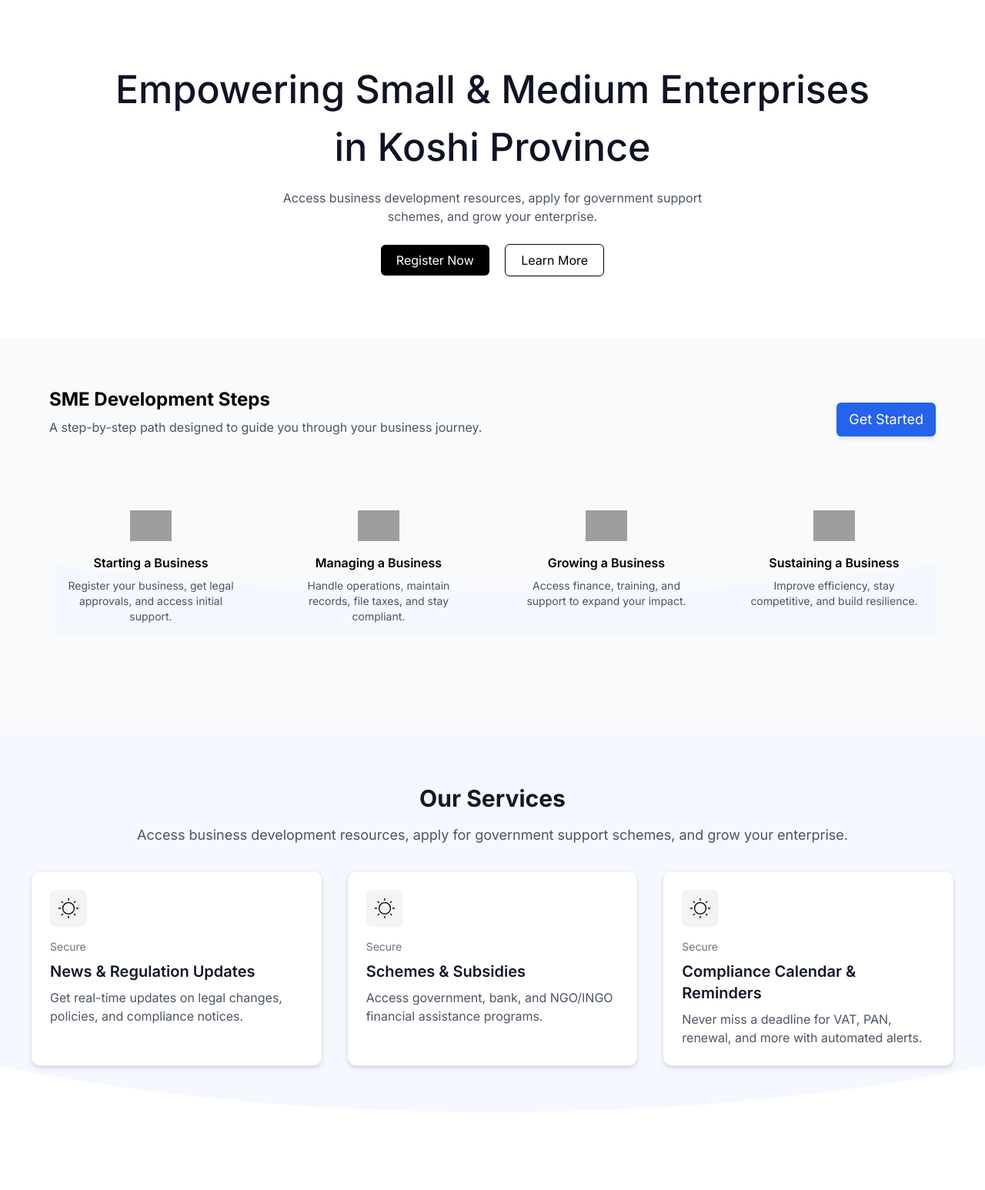
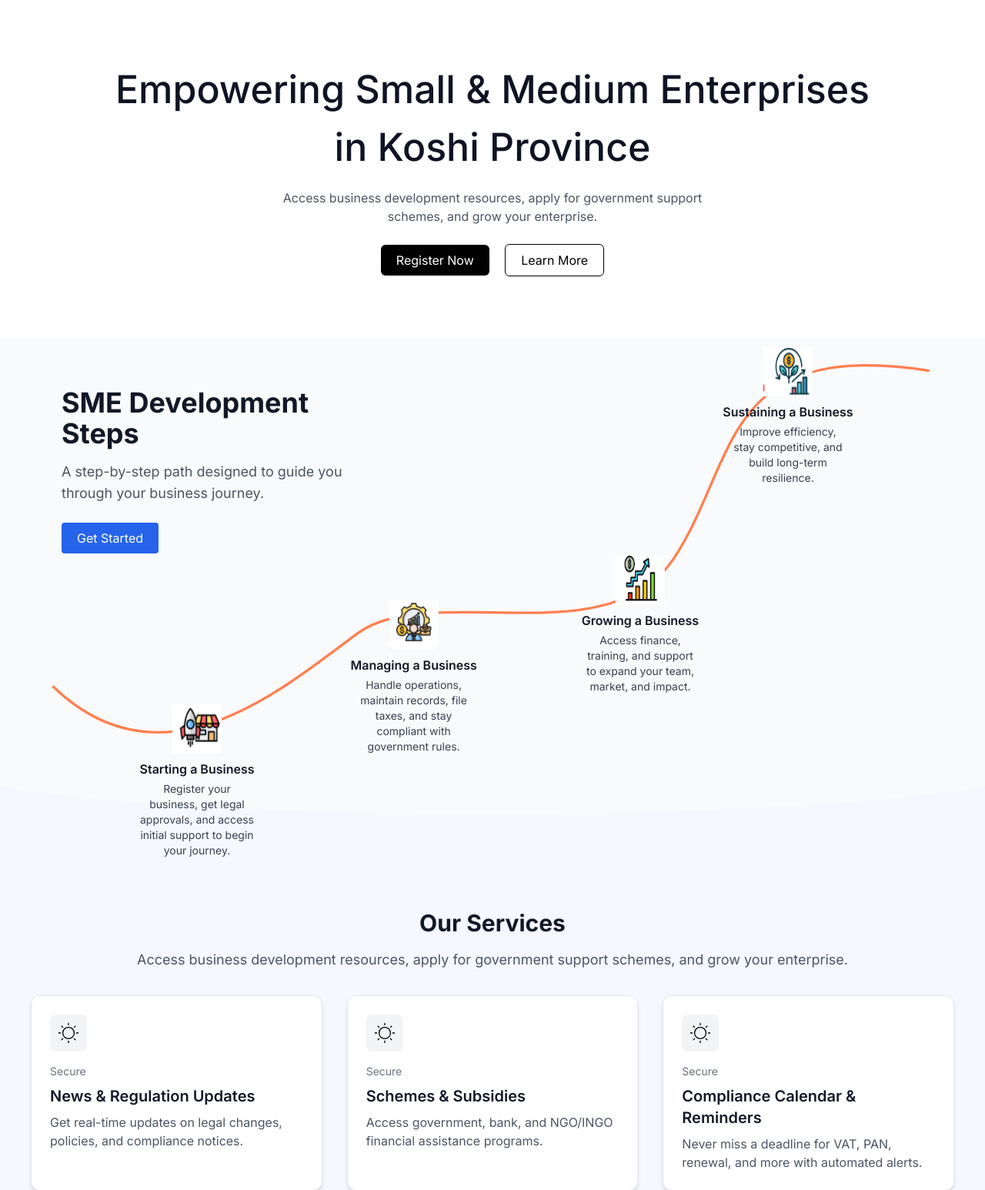
Before and after one commit to Siddarth0/DAI, a Django app: page / in a window 1280 px wide. Shown: the part 63-1609 px from the top of the page at 77% size. Run offline with Django 5.2, Linux system fonts and the light colour scheme; some libraries are stand-ins or nearby versions; grey boxes are pictures that could not be loaded.

Commit message:
Curve added

```diff
--- a/dashboard/templates/landing.html
+++ b/dashboard/templates/landing.html
@@ -14,36 +14,50 @@
     </div>
 </section>
 
-<section class="relative bg-gray-50 px-6 pt-16 pb-32 overflow-hidden">
-    <div class="max-w-6xl mx-auto relative z-10">
-        <div class="flex flex-col md:flex-row md:items-end md:justify-between mb-12">
-            <div class="text-center md:text-left mb-6 md:mb-0">
-               <h2 class="text-2xl font-bold mb-2">SME Development Steps</h2>
-               <p class="text-gray-600">A step-by-step path designed to guide you through your business journey.</p>
+    <!-- SME Development Steps Section -->
+<section class="bg-gray-50 py-16 relative overflow-hidden">
+    <div class="max-w-6xl mx-auto px-4 flex flex-col lg:flex-row items-start lg:space-x-12"> {# Parent flex container for columns #}
+
+        <div class="lg:w-1/3 mb-10 lg:mb-0"> {# This div acts as the left column #}
+            <h2 class="text-4xl font-bold text-gray-900 mb-4">SME Development Steps</h2>
+            <p class="text-lg text-gray-600 mb-6">A step-by-step path designed to guide you through your business journey.</p>
+            <button class="bg-blue-600 text-white px-5 py-2 rounded hover:bg-blue-700">Get Started</button>
+        </div>
+
+        {# Changed height to allow more vertical space for the curve to display correctly #}
+        <div class="realtive max-w-6xl mx-auto h-[550px] mt-16 lg:mt-0">
+            {# REMOVED preserveAspectRatio="none" to ensure the curve maintains its correct shape #}
+            <svg class="absolute top-0 left-0 w-full h-full z-0" viewBox="3 -48 1388 829">
+                <path d="M -2 505 C 175 677 368 505 483 421 S 881 458 984 304 S 1057 -48 1391 4"
+                      fill="none"
+                      stroke="#ff7f50" {# Orange color for the line #}
+                      stroke-width="4" />
+            </svg>
+
+            {# RE-ADJUST THESE 'left' AND 'top' PERCENTAGES TO ALIGN WITH THE NEW CURVE SHAPE #}
+            <div class="absolute flex flex-col items-center text-center z-10" style="left: 20%; top: 85%; transform: translate(-50%, -50%);">
+                <img src="{% static 'images/icons/start.png' %}" alt="Start Icon" class="h-16 w-16 mb-2">
+                <h3 class="font-semibold text-gray-900 mb-1">Starting a Business</h3>
+                <p class="text-sm text-gray-700 max-w-[150px]">Register your business, get legal approvals, and access initial support to begin your journey.</p>
             </div>
-        <button class="mt-4 md:mt-0 bg-blue-600 text-white px-4 py-2 rounded-md hover:bg-blue-700 transition duration-300 text-lg shadow-md">Get Started</button>
-    </div>
 
-    <div class="grid grid-cols-1 sm:grid-cols-2 lg:grid-cols-4 gap-8 text-center pt-8">
-        <div class="relative z-10 p-4">
-            <img src="/static/icons/start.png" alt="" class="mx-auto h-10 mb-4">
-            <h3 class="font-semibold mb-2">Starting a Business</h3>
-            <p class="text-sm text-gray-600">Register your business, get legal approvals, and access initial support.</p>
-        </div>
-        <div class="relative z-10 p-4">
-            <img src="/static/icons/manage.png" alt="" class="mx-auto h-10 mb-4">
-            <h3 class="font-semibold mb-2">Managing a Business</h3>
-            <p class="text-sm text-gray-600">Handle operations, maintain records, file taxes, and stay compliant.</p>
-        </div>
-        <div class="relative z-10 p-4">
-            <img src="/static/icons/grow.png" alt="" class="mx-auto h-10 mb-4">
-            <h3 class="font-semibold mb-2">Growing a Business</h3>
-            <p class="text-sm text-gray-600">Access finance, training, and support to expand your impact.</p>
-        </div>
-        <div class="relative z-10 p-4">
-            <img src="/static/icons/sustain.png" alt="" class="mx-auto h-10 mb-4">
-            <h3 class="font-semibold mb-2">Sustaining a Business</h3>
-            <p class="text-sm text-gray-600">Improve efficiency, stay competitive, and build resilience.</p>
+            <div class="absolute flex flex-col items-center text-center z-10" style="left: 42%; top: 65%; transform: translate(-50%, -50%);">
+                <img src="{% static 'images/icons/manage.png' %}" alt="Manage Icon" class="h-16 w-16 mb-2">
+                <h3 class="font-semibold text-gray-900 mb-1">Managing a Business</h3>
+                <p class="text-sm text-gray-700 max-w-[150px]">Handle operations, maintain records, file taxes, and stay compliant with government rules.</p>
+            </div>
+
+            <div class="absolute flex flex-col items-center text-center z-10" style="left: 65%; top: 55%; transform: translate(-50%, -50%);">
+                <img src="{% static 'images/icons/grow.png' %}" alt="Grow Icon" class="h-16 w-16 mb-2">
+                <h3 class="font-semibold text-gray-900 mb-1">Growing a Business</h3>
+                <p class="text-sm text-gray-700 max-w-[150px]">Access finance, training, and support to expand your team, market, and impact.</p>
+            </div>
+
+            <div class="absolute flex flex-col items-center text-center z-10" style="right: 20%; top: 15%; transform: translate(50%, -50%);">
+                <img src="{% static 'images/icons/sustain.png' %}" alt="Sustain Icon" class="h-16 w-16 mb-2">
+                <h3 class="font-semibold text-gray-900 mb-1">Sustaining a Business</h3>
+                <p class="text-sm text-gray-700 max-w-[150px]">Improve efficiency, stay competitive, and build long-term resilience.</p>
+            </div>
         </div>
     </div>
     <div class="absolute bottom-0 left-0 w-full h-24" style="pointer-events: none;">
```
Also changed, not shown: static/images/icons/grow.png (added), static/images/icons/manage.png (added), static/images/icons/start.png (added), static/images/icons/sustain.png (added).
